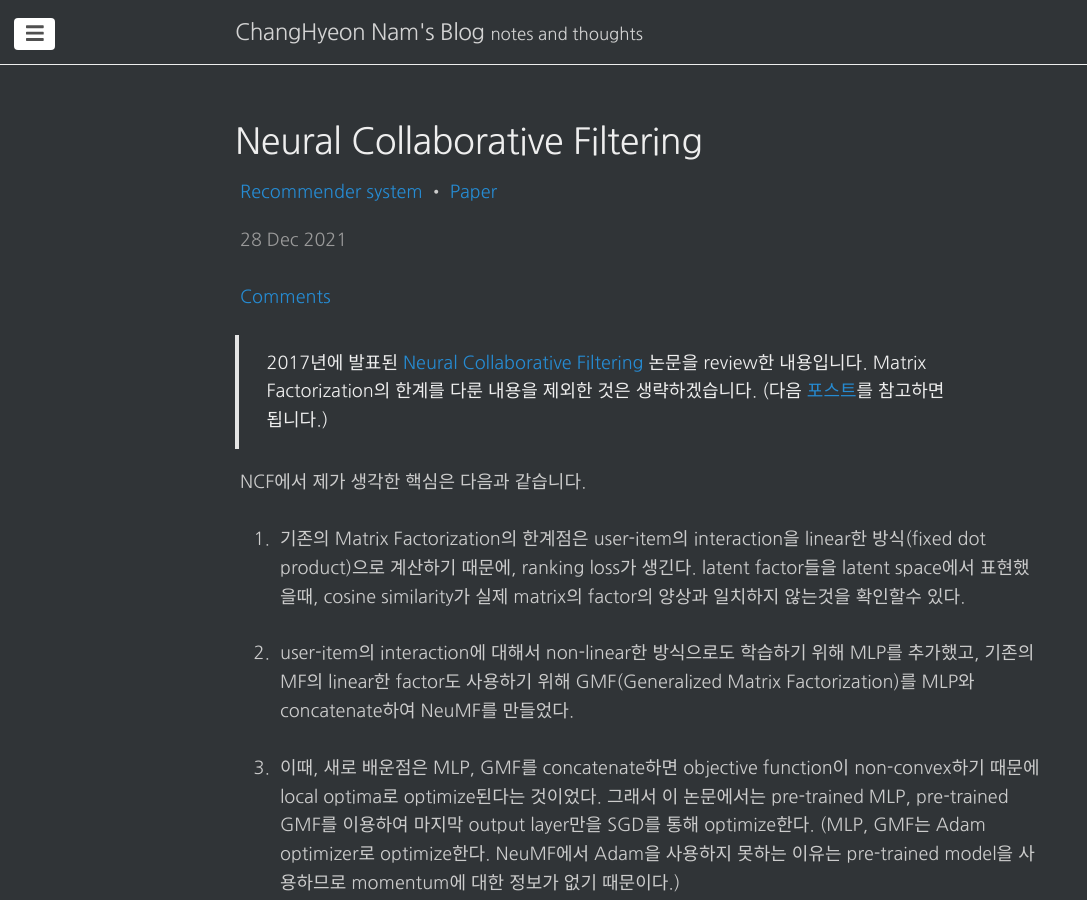
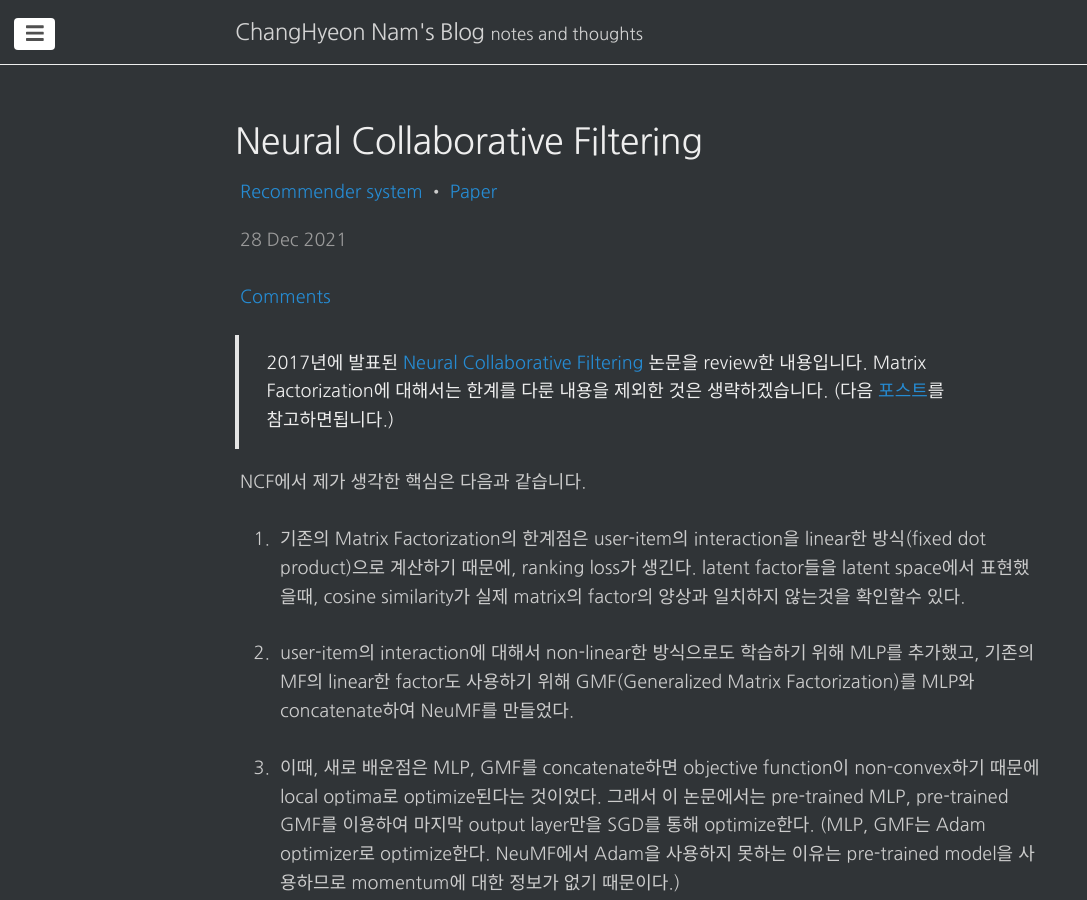
Before and after one commit to changhyeonnam/changhyeonnam.github.io, a Jekyll site: the page built from _posts/2021/2021-12-28-Neural_Collaborative_Filtering.md, in a window 1280 px wide and 900 px high. Shown: the whole window, without its empty margins (0-1087 px from the left). Built offline with Jekyll 4.4.1, drawn with Linux system fonts in a browser that asks for light colours; nearby versions of some CDN libraries; formulas are drawn with MathJax 3; comment, search, counter and statistics services are not loaded.

Commit message:
update ncf.md

```diff
--- a/_posts/2021/2021-12-28-Neural_Collaborative_Filtering.md
+++ b/_posts/2021/2021-12-28-Neural_Collaborative_Filtering.md
@@ -9,7 +9,7 @@ use_math: true
 comments: true
 ---
 
-> 2017년에 발표된 [Neural Collaborative Filtering](https://arxiv.org/pdf/1708.05031.pdf) 논문을 review한 내용입니다. Matrix  Factorization의 한계를 다룬 내용을 제외한 것은 생략하겠습니다. (다음 [포스트](https://changhyeonnam.github.io/2021/12/21/Matrix_Factorization.html)를 참고하면됩니다.)
+> 2017년에 발표된 [Neural Collaborative Filtering](https://arxiv.org/pdf/1708.05031.pdf) 논문을 review한 내용입니다. Matrix  Factorization에 대해서는 한계를 다룬 내용을 제외한 것은 생략하겠습니다. (다음 [포스트](https://changhyeonnam.github.io/2021/12/21/Matrix_Factorization.html)를 참고하면됩니다.)
 >
 
 NCF에서 제가 생각한 핵심은 다음과 같습니다.
```
